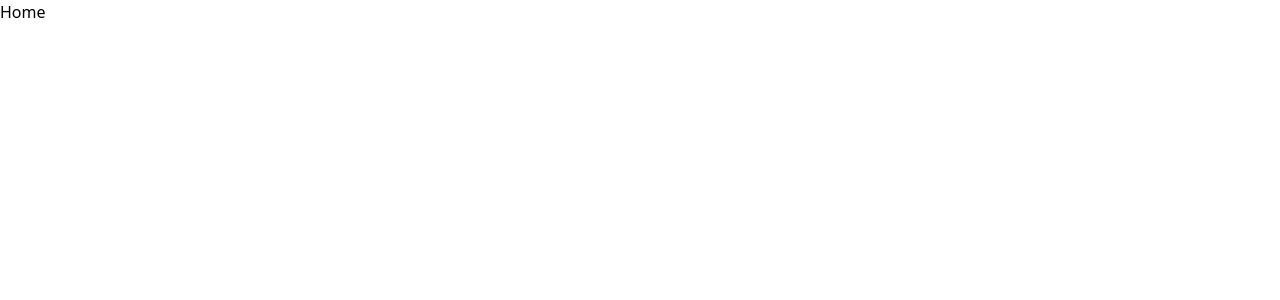
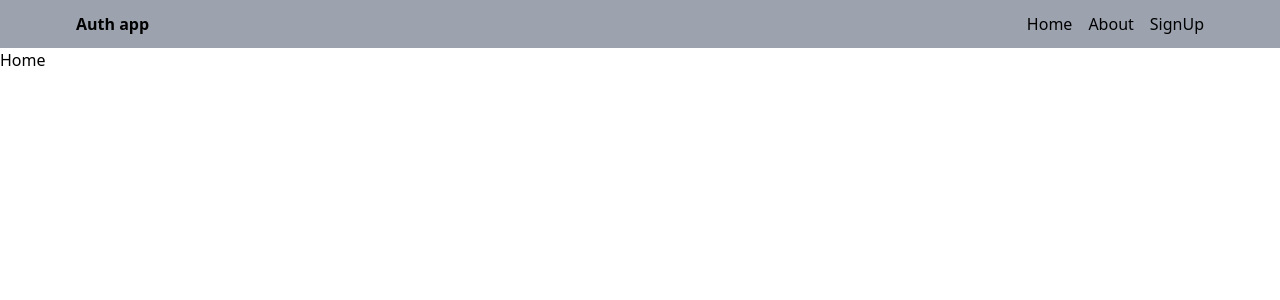
Before and after one commit to Althaf717/MERN-auth, a React (Vite) app in the folder user/: page / in a window 1280 px wide. Shown: the top 300 px of the page. Built offline with nearby package versions, Linux system fonts and the light colour scheme.

Commit message:
Header page create and set the Link

```diff
--- a/user/src/App.jsx
+++ b/user/src/App.jsx
@@ -5,10 +5,12 @@
 import Profile from './pages/Profile'
 import SignIn from './pages/SignIn'
 import SignUp from './pages/SignUp'
+import Header from './components/Header'
 
 function App() {
   return (
     <Router>
+      <Header/>
       <Routes>
         <Route path="/" element={<Home/>} />
         <Route path="/about" element={<About/>} />
--- /dev/null
+++ b/user/src/components/Header.jsx
@@ -0,0 +1,27 @@
+import React from "react";
+import { Link } from "react-router-dom";
+
+const Header = () => {
+  return (
+    <div className="bg-gray-400">
+      <div className="flex justify-between p-3 max-w-6xl mx-auto items-center">
+        <Link to="/">
+          <h1 className="font-bold">Auth app</h1>
+        </Link>
+        <ul className="flex gap-4">
+          <Link to="/">
+            <li>Home</li>
+          </Link>
+          <Link to="/about">
+            <li>About</li>
+          </Link>
+          <Link to="/sign-in">
+            <li>SignUp</li>
+          </Link>
+        </ul>
+      </div>
+    </div>
+  );
+};
+
+export default Header;
```
